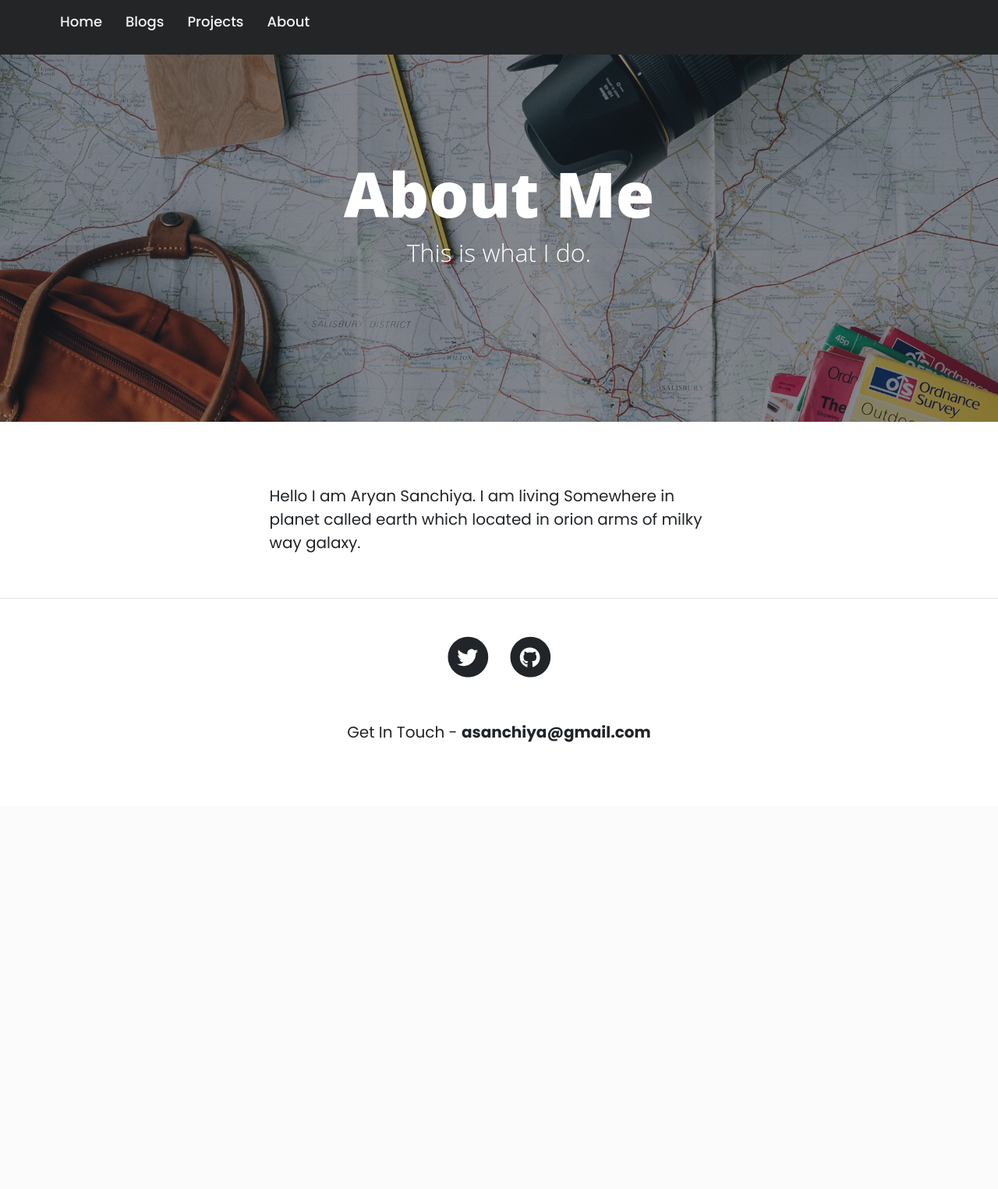
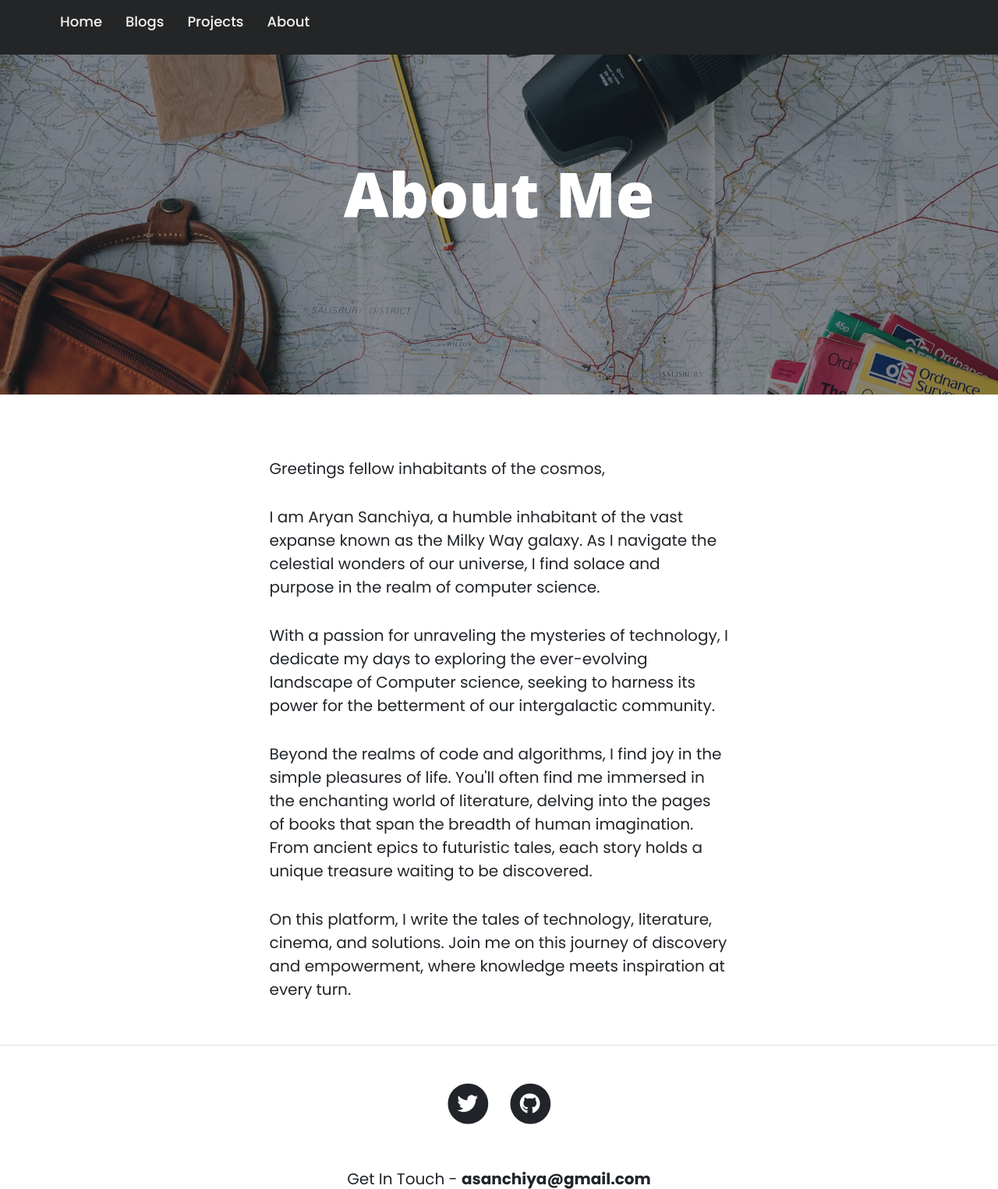
Before and after one commit to aryansanchiya/Blogproject, a Django app: page /about in a window 1280 px wide. Shown: the top 1525 px of the page at 78% size. Before the commit the page ends 952 px from the top, so only its background shows below. Run offline with Django 3.2, Linux system fonts and the light colour scheme; some libraries are stand-ins or nearby versions.

Commit message:
About us - Completed

```diff
--- a/template/about.html
+++ b/template/about.html
@@ -41,7 +41,7 @@
                     <div class="col-md-10 col-lg-8 col-xl-7">
                         <div class="page-heading">
                             <h1>About Me</h1>
-                            <span class="subheading">This is what I do.</span>
+                            <span class="subheading"></span>
                         </div>
                     </div>
                 </div>
@@ -52,7 +52,14 @@
             <div class="container px-4 px-lg-5">
                 <div class="row gx-4 gx-lg-5 justify-content-center">
                     <div class="col-md-10 col-lg-8 col-xl-7">
-                       <p>Hello I am Aryan Sanchiya. I am living Somewhere in planet called earth which located in orion arms of milky way galaxy.</p>
+                       <p>Greetings fellow inhabitants of the cosmos,<br></p>
+                       <p>I am Aryan Sanchiya, a humble inhabitant of the vast expanse known as the Milky Way galaxy. As I navigate the celestial wonders of our universe,
+                       I find solace and purpose in the realm of computer science.</p>
+                       <p>With a passion for unraveling the mysteries of technology, I dedicate my days to exploring the ever-evolving landscape of Computer science,
+                       seeking to harness its power for the betterment of our intergalactic community.</p>
+                       <p>Beyond the realms of code and algorithms, I find joy in the simple pleasures of life. You'll often find me immersed in the enchanting world of literature, delving into the pages of books that span the breadth of human imagination.
+                       From ancient epics to futuristic tales, each story holds a unique treasure waiting to be discovered.</p>
+                       <p>On this platform, I write the  tales of technology, literature, cinema, and solutions. Join me on this journey of discovery and empowerment, where knowledge meets inspiration at every turn.</p>
                     </div>
                 </div>
             </div>
```
